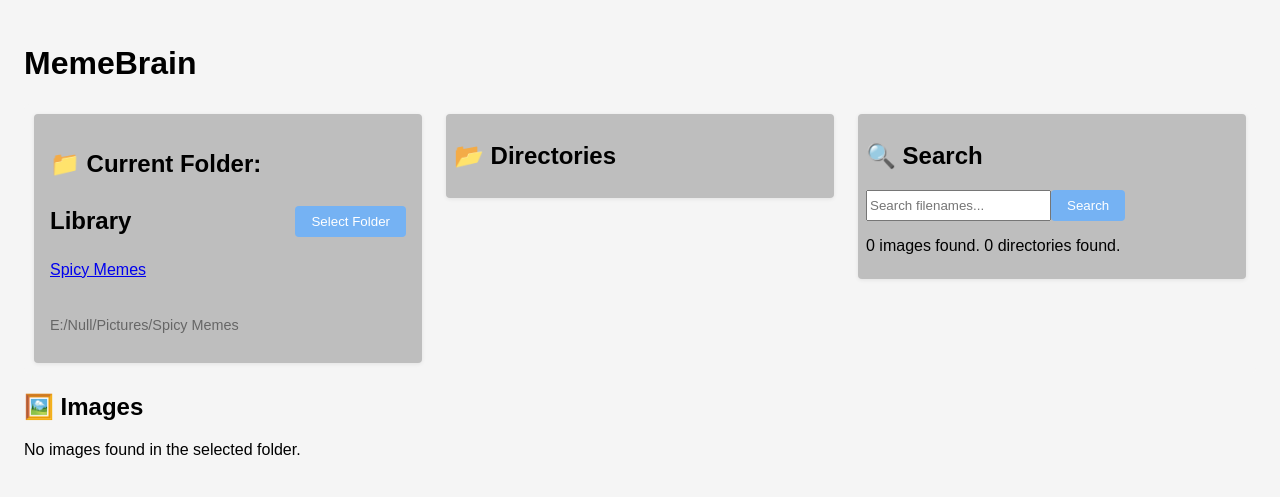
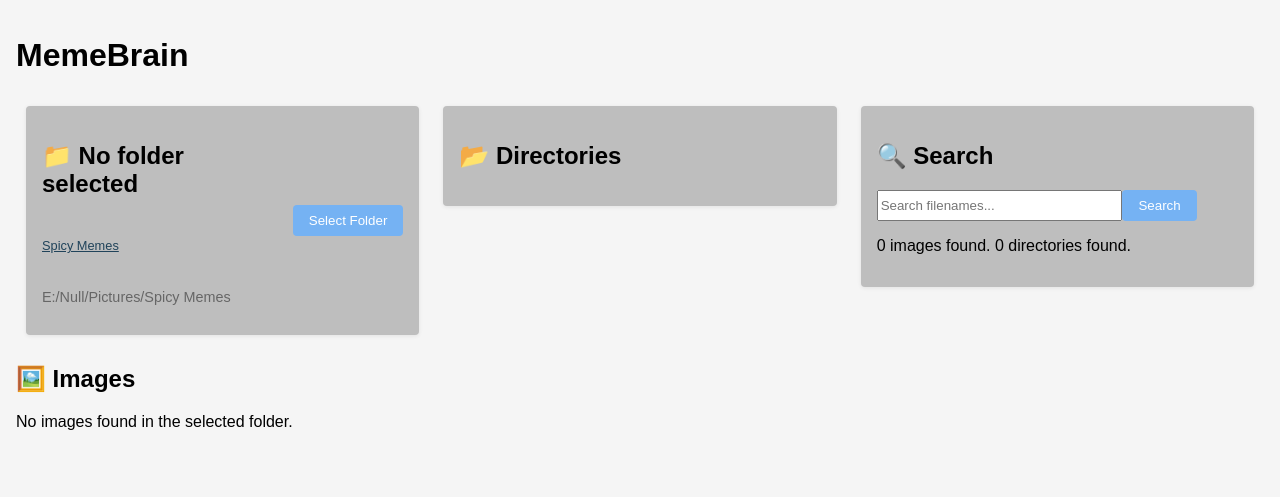
Before and after one commit to NullWhiteCode/MemeBrain, a Flask app: page / in a window 1280 px wide. Shown: the top 497 px of the page. Run offline with Flask 3, Linux system fonts and the light colour scheme; some libraries are stand-ins or nearby versions.

Commit message:
Added more UI styling.

```diff
--- a/static/CSS/style.css
+++ b/static/CSS/style.css
@@ -1,3 +1,137 @@
+/* Page layout */
+
+body {
+  margin: 0;
+  font-family: Arial, sans-serif;
+  background: #f5f5f5;
+}
+
+.container {
+  max-width: 1800px;
+  margin: 0 auto;
+  padding: 1rem;
+}
+
+/* Top dashboard */
+
+.panel {
+  display: grid;
+  grid-template-columns: repeat(3, minmax(0, 1fr));
+  grid-template-areas: "current directories search";
+  gap: 1.5rem;
+  align-items: start;
+  padding: 10px;
+}
+
+.panel > section {
+  padding: 1rem;
+  background: #bebebe;
+  border-radius: 4px;
+  box-shadow: 0 1px 4px rgba(0, 0, 0, 0.08);
+}
+
+.current-panel {
+  display: grid;
+  grid-template-columns: 1fr auto;
+  gap: 1rem;
+}
+
+.current-info {
+  display: flex;
+  flex-direction: column;
+  gap: 0.5rem;
+}
+
+.current-panel > form {
+  display: flex;
+  align-items: center;
+}
+
+.directories-panel {
+  grid-area: directories;
+}
+
+.search-panel {
+  grid-area: search;
+}
+
+/* Folder information */
+
+.folder-path {
+  color: #666;
+  font-size: 0.9rem;
+  overflow-wrap: anywhere;
+}
+
+.breadcrumbs {
+  overflow-wrap: anywhere;
+  font-size: 0.8rem;
+}
+
+.breadcrumbs a {
+  color: #20435a;
+  text-decoration: underline;
+}
+
+.breadcrumbs a:hover {
+  text-decoration-thickness: 2px;
+  text-underline-offset: 2px;
+}
+/* Directory navigation */
+
+.directory-list {
+  margin: 0;
+  padding: 0;
+  list-style: none;
+}
+
+.directory-list li + li {
+  margin-top: 0.25rem;
+}
+
+.directory-list a {
+  text-decoration: none;
+}
+
+.directory-list a:hover {
+  text-decoration: underline;
+  text-decoration-thickness: 2px;
+  text-underline-offset: 3px;
+}
+
+/* Shared buttons */
+
+.folder-button,
+.search-bar button {
+  padding: 0.5rem 1rem;
+  color: #fff;
+  background: #75b2f3;
+  border: 0;
+  border-radius: 4px;
+  cursor: pointer;
+}
+
+.folder-button:hover,
+.search-bar button:hover {
+  background: #5a9bd8;
+}
+
+/* Search */
+
+.search-bar {
+  display: flex;
+  width: 100%;
+  max-width: 320px;
+  margin-bottom: 1rem;
+}
+
+.search-bar input {
+  min-width: 0;
+  flex: 1;
+}
+
+/* Image gallery */
+
 .image-grid {
   display: grid;
   grid-template-columns: repeat(auto-fit, minmax(300px, 1fr));
@@ -6,160 +140,61 @@
 }
 
 .image-card {
-  transition: transform 0.15s ease;
+  padding: 0.75rem;
   background: #fff;
   border: 1px solid #ddd;
   border-radius: 8px;
-  padding: 0.75rem;
   box-shadow: 0 2px 6px rgba(0, 0, 0, 0.08);
-  max-width: 100%;
-}
-
-.image-card img {
-  width: 100%;
-  height: 340px;
-  object-fit: contain;
-  display: block;
-  border-radius: 6px;
-  background: #eee;
+  transition: transform 0.15s ease;
 }
 
 .image-card:hover {
   transform: translateY(-3px);
 }
 
-.image-card figcaption {
-  margin-top: 0.5rem;
-  font-size: 0.95rem;
-  word-break: break-word;
+.image-card img {
+  display: block;
+  width: 100%;
+  height: 340px;
+  object-fit: contain;
+  background: #eee;
+  border-radius: 6px;
 }
 
 .image-card .filename {
+  display: block;
+  max-width: 100%;
+  margin-top: 0.5rem;
+  overflow: hidden;
+  color: #333;
+  font-size: 0.95rem;
   font-weight: bold;
-  color: #333;
-  display: block;
-  overflow: hidden;
   text-overflow: ellipsis;
   white-space: nowrap;
-  max-width: 100%;
 }
 
-.container {
-  max-width: 1800px;
-  margin: 0 auto;
-  padding: 1rem;
-}
+/* Responsive layout */
 
-.panel {
-  background-color: #f5f5f5;
-  padding: 10px;
-  border-radius: 5px;
-  display: grid;
-  grid-template-columns: repeat(3, minmax(240px, 1fr));
-  grid-template-areas: "current directories search";
-  gap: 1.5rem;
-  align-items: start;
-}
-
-.panel > section {
-  background: #bebebe;
-  border-radius: 4px;
-  padding: 0.5rem;
-  box-shadow: 0 1px 4px rgba(0, 0, 0, 0.08);
-}
-
-body {
-  font-family: Arial, sans-serif;
-  background: #f5f5f5;
-}
-
-.folder-path {
-  color: #666;
-  font-size: 0.9rem;
-}
-
-.folder-button {
-  background: #75b2f3;
-  color: white;
-  border: none;
-  border-radius: 4px;
-  padding: 0.5rem 1rem;
-  cursor: pointer;
-}
-
-.folder-button:hover {
-  background: #5a9bd8;
-}
-
-.search-bar {
-  width: 320px;
-  margin-bottom: 1rem;
-  display: flex;
-}
-
-.search-bar button {
-  padding: 0.5rem 1rem;
-  background: #75b2f3;
-  color: #fff;
-  border: none;
-  border-radius: 4px;
-  cursor: pointer;
-}
-
-.search-bar button:hover {
-  background: #5a9bd8;
-}
-
-/* Assign the three sections inside .panel to grid areas using their order
-   (keeps HTML unchanged). 1=Current Folder, 2=Search, 3=Directories */
-.panel > section:nth-of-type(1) {
-  grid-area: current;
-  display: grid;
-  grid-template-columns: 1fr auto;
-  gap: 0.5rem;
-  align-items: center;
-  padding: 1rem;
-}
-
-/* First h2 (title) spans both columns */
-.panel > section:nth-of-type(1) > h2:nth-of-type(1) {
-  grid-column: 1 / -1;
-  grid-row: 1;
-}
-
-/* Second h2 (folder name) in first column, row 2 */
-.panel > section:nth-of-type(1) > h2:nth-of-type(2) {
-  grid-column: 1;
-  grid-row: 2;
-  margin: 0;
-}
-
-/* Form button in second column, row 2 */
-.panel > section:nth-of-type(1) > form {
-  grid-column: 2;
-  grid-row: 2;
-}
-
-/* Other elements span both columns */
-.panel > section:nth-of-type(1) > section,
-.panel > section:nth-of-type(1) > p {
-  grid-column: 1 / -1;
-  grid-row: auto;
-}
-.panel > section:nth-of-type(2) {
-  grid-area: search;
-}
-.panel > section:nth-of-type(3) {
-  grid-area: directories;
-}
-
-/* Responsive: stack sections on narrow viewports */
-@media (max-width: 800px) {
+@media (max-width: 900px) {
   .panel {
     grid-template-columns: 1fr;
     grid-template-areas:
       "current"
-      "search"
-      "directories";
+      "directories"
+      "search";
   }
 }
+
+@media (max-width: 420px) {
+  .image-grid {
+    grid-template-columns: 1fr;
+  }
+
+  .current-panel {
+    grid-template-columns: 1fr;
+  }
+
+  .current-panel > form {
+    grid-column: 1;
+  }
+}
--- a/templates/index.html
+++ b/templates/index.html
@@ -21,10 +21,10 @@
     <main class="container">
       <h1><b>MemeBrain</b></h1>
 
-      <div class="panel" .grid-container>
-        <section>
-          <h2>📁 Current Folder:</h2>
-          <h2>{{ folder_name or "Library" }}</h2>
+      <div class="panel">
+        <section class="current-panel">
+          <div class="current-info">
+            <h2>📁 <b>{{ folder_name or "No folder selected" }}</b></h2>
             <section>
               <p class="breadcrumbs">
                 {% if library_name %}
@@ -33,20 +33,22 @@
                 </a>
                 {% endif %} {% if breadcrumbs %} / {% endif %} {% for crumb in
                 breadcrumbs %}
-              <a href="{{ url_for('navigate_folder', subpath=crumb['link']) }}">
+                <a
+                  href="{{ url_for('navigate_folder', subpath=crumb['link']) }}"
+                >
                   {{ crumb['display'] }}
                 </a>
                 {% if not loop.last %} / {% endif %} {% endfor %}
               </p>
             </section>
             <p class="folder-path">{{ folder_path or "No folder selected" }}</p>
-
+          </div>
           <form method="GET" action="{{ url_for('folder_browser') }}">
             <button class="folder-button" type="submit">Select Folder</button>
           </form>
         </section>
 
-        <section>
+        <section class="search-panel">
           <h2><b>🔍 Search</b></h2>
           <form method="POST" action="{{ url_for('home') }}" class="search-bar">
             <input
@@ -72,10 +74,10 @@
           </p>
         </section>
 
-        <section>
+        <section class="directories-panel">
           <!-- Directory list -->
           <h2><b>📂 Directories</b></h2>
-          <ul>
+          <ul class="directory-list">
             {% for directory in directories %}
             <li>
               <a
@@ -84,6 +86,7 @@
                 subpath=(current_folder ~ '/' ~ directory) if current_folder else directory
                 ) }}"
               >
+                <span class="folder-icon">📂</span>
                 {{ directory }}
               </a>
             </li>
```
Lines whose indentation alone changed are shown as unchanged.
